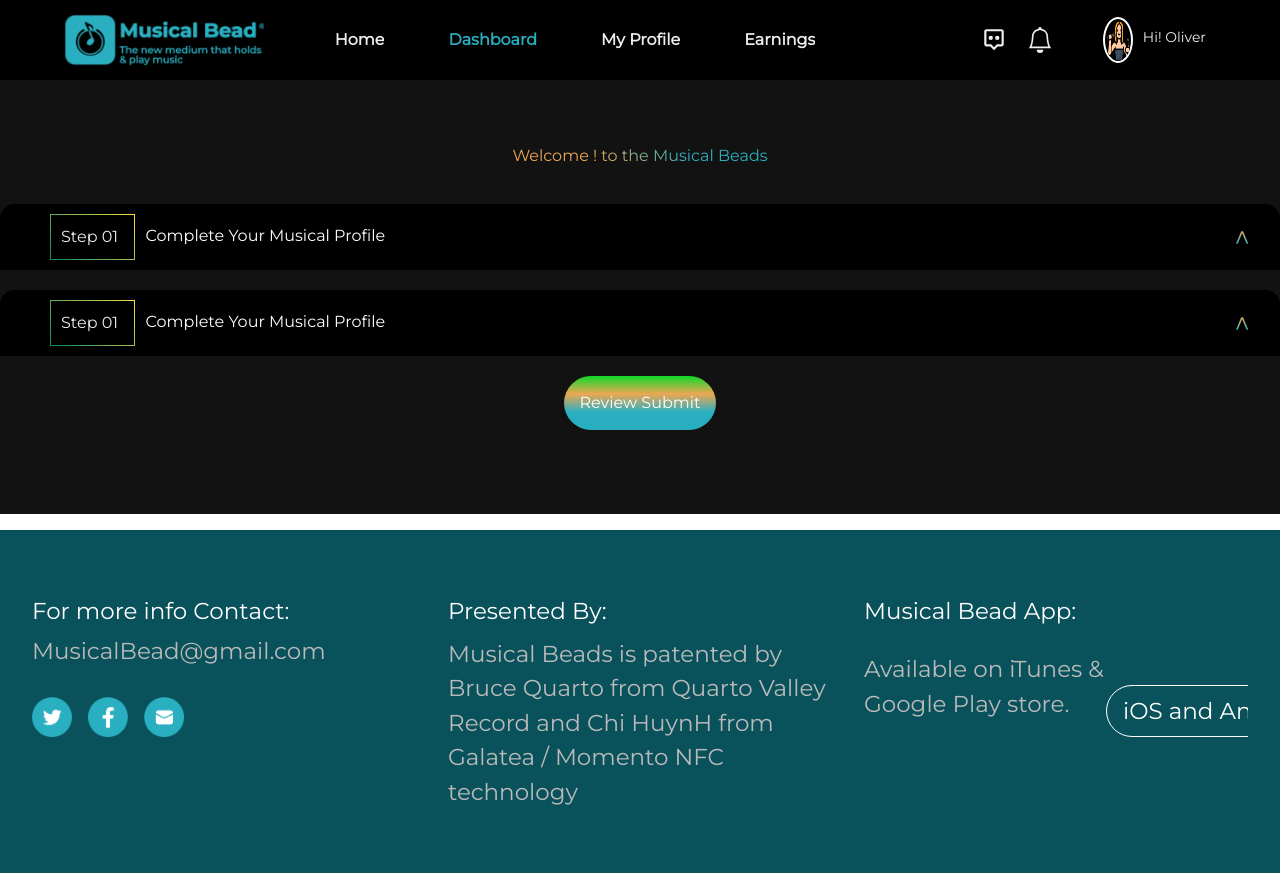
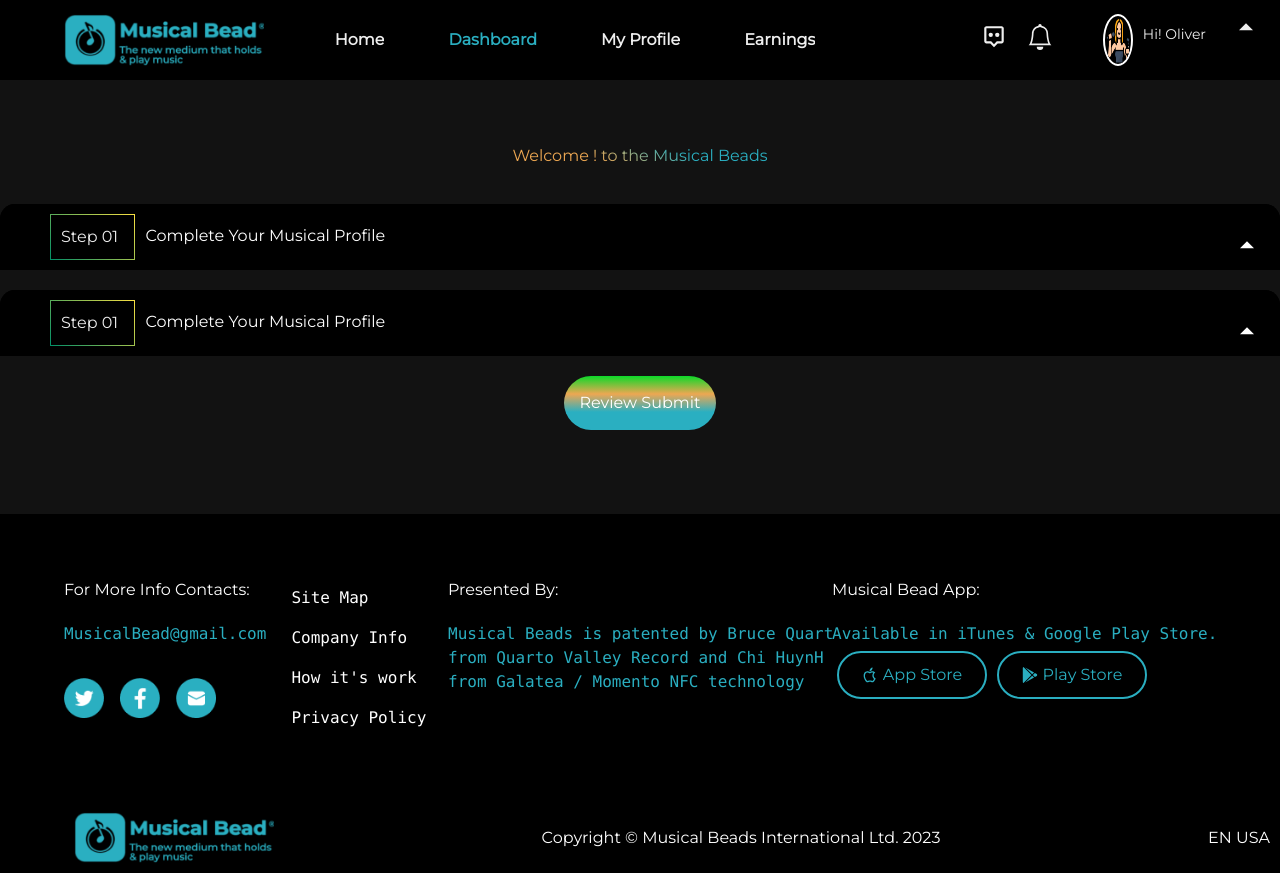
Before and after one commit to Mr-Marvo/Musical-Bead, a React (Create React App) app: page / in a window 1280 px wide. Built offline with nearby package versions, Linux system fonts and the light colour scheme.

Commit message:
Footer added to new musican dashboard

```diff
--- a/src/App.css
+++ b/src/App.css
@@ -28,10 +28,9 @@
 }
 
 
+
 /* ====================================================================================================================================== */
 /* Top Navigation Styles */
-
-
 header {
     display: flex;
     align-items: center;
@@ -99,7 +98,32 @@
     padding: 10px;
     background-color: black;
     display: flex;
-    margin-right: 4rem;
+    margin-right: 1rem;
+}
+
+.navbar_toggle {
+    position: absolute;
+    right: 0;
+    margin-right: 3rem;
+    background-color: var(--mainColor);
+    width: 140px;
+    padding: 5px;
+    border-radius: 10px;
+    box-shadow: 0 3px 4px 0 rgba(238, 238, 238, 0.24), 0 4px 17px 0 rgba(255, 255, 255, 0.19);
+}
+
+.navbar_toggle ul li {
+    display: flex;
+    margin-top: 10px;
+    padding-left: 5px;
+}
+
+.navbar_toggle ul li a {
+    margin-left: 20px;
+}
+
+.btn-container div span {
+    margin-right: 3rem;
 }
 
 @media only screen and (max-width: 1240px){
@@ -142,6 +166,118 @@
         transform: none;
     }
 }
+
+
+/* ====================================================================================================================================== */
+/* Footer Styles */
+.footer {
+    background-color: #000;
+    display: flex;
+    flex-direction: column;
+}
+
+.footer_container {
+    display: flex;
+    flex-direction: row;
+    padding: 4rem;
+}
+
+.footer_container p {
+    padding-bottom: 20px;
+}
+
+.footer_content1 {
+    width: 20%;
+}
+
+.footer_content1 pre {
+    color: #2AAEC0;
+}
+
+.footer_content2 {
+    width: 15%;
+}
+
+.footer_content2 ul li {
+    padding: 8px;
+}
+
+.footer_content3 {
+    width: 35%;
+}
+
+.footer_content3 pre {
+    color: #2AAEC0;
+}
+
+.footer_content4 {
+    width: 35%;
+}
+
+.footer_content4 pre {
+    color: #2AAEC0;
+}
+
+.copyright_container {
+    display: flex;
+    flex-direction: row;
+    padding: 10px;
+
+    align-items: center;
+    justify-content: space-between;
+}
+
+.store_wrap {
+    display: flex;
+    flex-direction: row;
+}
+
+.store_container {
+    display: flex;
+    flex-direction: row;
+    padding: 10px;
+    border: 2px solid #2AAEC0;
+    margin: 5px;
+    width: 150px;
+    align-items: center;
+    justify-content: center;
+    border-radius: 50px;
+    color: #2AAEC0;
+}
+
+.store_container span {
+    margin-left: 5px;
+}
+
+.store_container span:hover {
+    font-weight: 600;
+    color: #fff;
+}
+
+@media only screen and (max-width: 1240px){
+    .footer_container {
+        display: flex;
+        flex-direction: column;
+        padding: 4rem;
+    }
+
+    .footer_content1,
+    .footer_content2,
+    .footer_content3,
+    .footer_content4 {
+        width: 100%;
+        padding-bottom: 50px;
+        margin-bottom: 50px;
+        border-bottom: 1px solid var(--textColor);
+    }
+}
+
+@media only screen and (max-width: 540px){
+    .footer_logo {
+        display: none;
+    }
+}
+
 
 
 /* ======================================================================================================================================= */
--- a/src/pages/New_Musican_Dashboard/New_Musician_Dashboard.jsx
+++ b/src/pages/New_Musican_Dashboard/New_Musician_Dashboard.jsx
@@ -3,10 +3,20 @@
 /* Images */
 import Logo from '../../assets/images/common/logo.png';
 import Singer from '../../assets/images/common/singer.png';
+import { AppDownloadICon, LEmail, LFacebook, LTwitter } from "../../assets";
 /* Icons */
 import { FaBars } from 'react-icons/fa';
 import {BiMessageAltDots} from 'react-icons/bi';
 import {BsBell} from 'react-icons/bs';
+import {RiArrowUpSFill} from 'react-icons/ri';
+import {RiArrowDownSFill} from 'react-icons/ri';
+import {AiTwotoneSetting} from 'react-icons/ai';
+import {AiFillDollarCircle} from 'react-icons/ai';
+import {BiSupport} from 'react-icons/bi';
+import {TbLogout} from 'react-icons/tb';
+import {RiAppleLine} from 'react-icons/ri';
+import {FaGooglePlay} from 'react-icons/fa';
+
 /* Components */
 import Footer from '../../components/landingpage/Footer';
 
@@ -36,6 +46,12 @@
         setIsCollapsed2(!isCollapsed2);
     };
 
+    const [isCollapsed3, setIsCollapsed3] = useState(true);
+
+    const handleToggleCollapse3 = () => {
+        setIsCollapsed3(!isCollapsed3);
+    };
+
     return (
     <>
         {/* Header Navigation Bar */}
@@ -57,6 +73,20 @@
                 <BsBell style={{fontSize:46,padding:10}}/>
                 <img src={Singer} alt="User Image" className='singer_image' />
                 <p className='user_tag'> {userTag} </p>
+                <div onClick={handleToggleCollapse3}>
+                    <span>{isCollapsed3 ? <RiArrowUpSFill fontSize={28}/> : <RiArrowDownSFill fontSize={28}/>} </span>
+                    {isCollapsed3 ? null :
+                    <div className='navbar_toggle'>
+                        <ul>
+                            <li><AiTwotoneSetting/><a href='/#'>Settings</a></li>
+                            <li><AiFillDollarCircle/><a href='/#'>Billings</a></li>
+                            <li><BiSupport/><a href='/#'>Support</a></li>
+                            <li><TbLogout/><a href='/#'>Log out</a></li>
+                        </ul>
+                    </div>
+                }
+                </div>
+
             </div>
 
         </header>
@@ -72,7 +102,7 @@
                                 Step 01
                             </div>
                             <span className='step_healine'>Complete Your Musical Profile</span>
-                            <span className='step_toggle'>{isCollapsed1 ? '^' : '-'}</span>
+                            <span className='step_toggle'>{isCollapsed1 ? <RiArrowUpSFill fontSize={28}/> : <RiArrowDownSFill fontSize={28}/>}</span>
                         </div>
                     </div>
                     {isCollapsed1 ? null :
@@ -99,7 +129,7 @@
                                 Step 01
                             </div>
                             <span className='step_healine'>Complete Your Musical Profile</span>
-                            <span className='step_toggle'>{isCollapsed2 ? '^' : '-'}</span>
+                            <span className='step_toggle'>{isCollapsed2 ? <RiArrowUpSFill fontSize={28}/> : <RiArrowDownSFill fontSize={28}/>}</span>
                         </div>
                     </div>
                     {isCollapsed2 ? null :
@@ -146,7 +176,57 @@
 
 
         {/* Footer Content */}
-        <Footer/>
+        <footer className='footer'>
+            <div className='footer_container'>
+                <div className='footer_content1'>
+                    <p>For More Info Contacts:</p>
+
+                    <nav>
+                        <pre>MusicalBead@gmail.com</pre>
+                    </nav>
+
+                    <div className="flex flex-row mt-8 gap-4">
+                        <a href="https://twitter.com" target="_blank" rel="noreferrer"><img src={LTwitter} alt='Twitter' className="w-10" /></a>
+                        <a href="https://facebook.com" target="_blank" rel="noreferrer"><img src={LFacebook} alt='Facebook' className="w-10" /></a>
+                        <a href="#" target="_blank" rel="noreferrer"><img src={LEmail} alt='Email' className="w-10" /></a>
+                    </div>
+                </div>
+                <div className='footer_content2'>
+                    <ul>
+                        <li><pre>Site Map</pre></li>
+                        <li><pre>Company Info</pre></li>
+                        <li><pre>How it's work</pre></li>
+                        <li><pre>Privacy Policy</pre></li>
+                    </ul>
+                </div>
+
+                <div className='footer_content3'>
+                    <p>Presented By:</p>
+
+                    <pre>Musical Beads is patented by Bruce Quarto </pre>
+                    <pre>from Quarto Valley Record and Chi HuynH </pre>
+                    <pre>from Galatea / Momento NFC technology</pre>
+
+                </div>
+
+                <div className='footer_content4'>
+                    <p>Musical Bead App:</p>
+
+                    <pre>Available in iTunes & Google Play Store. </pre>
+                    <div className='store_wrap'>
+                        <div className='store_container'><RiAppleLine/><span>App Store</span></div>
+                        <div className='store_container'><FaGooglePlay/><span>Play Store</span></div>
+                    </div>
+
+                </div>
+            </div>
+
+            <div className='copyright_container'>
+                <img src={Logo} alt="Musical Bead" className='logo footer_logo'/>
+                <span> Copyright &copy; Musical Beads International Ltd. 2023</span>
+                <span>EN <span>USA</span></span>
+            </div>
+        </footer>
     </>
      );
 }
```
